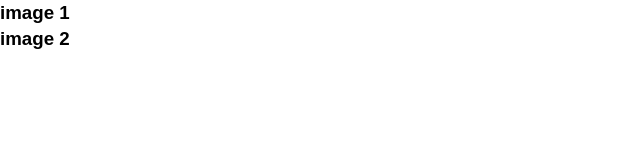
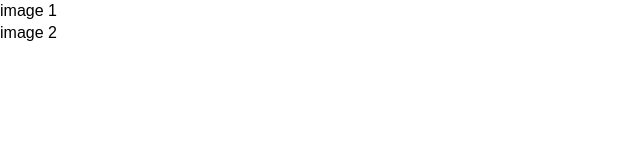
Before and after one commit to qfarenwald/final-countdown, a Vue app: page / in a window 1280 px wide. Shown: the top 160 px of the page, without its empty margins (0-640 px from the left). Built offline with nearby package versions, Linux system fonts and the light colour scheme.

Commit message:
Create ImageItem component and connect to Images

```diff
--- a/src/App.vue
+++ b/src/App.vue
@@ -5,7 +5,7 @@
 </template>
 
 <script>
-import Images from './components/Images';
+import Images from './components/Images.vue';
 
 export default {
   name: 'app',
--- /dev/null
+++ b/src/components/ImageItem.vue
@@ -0,0 +1,16 @@
+<template>
+  <div>
+    <p>{{ image.image }}</p>
+  </div>
+</template>
+
+<script>
+export default {
+  name: 'ImageItem',
+  props: ["image"]
+}
+</script>
+
+<style scoped>
+
+</style>
--- a/src/components/Images.vue
+++ b/src/components/Images.vue
@@ -1,17 +1,21 @@
 <template>
   <div>
     <div v-bind:key="image.id" v-for="image in images">
-      <h3>{{ image.image }}</h3>
+      <ImageItem v-bind:image="image" />
     </div>
   </div>
 </template>
 
 <script>
+import ImageItem from './ImageItem.vue';
+
 export default {
   name: "Images",
+  components: {
+    ImageItem
+  },
   props: ["images"]
 }
-
 </script>
 
 <style scoped>
```
